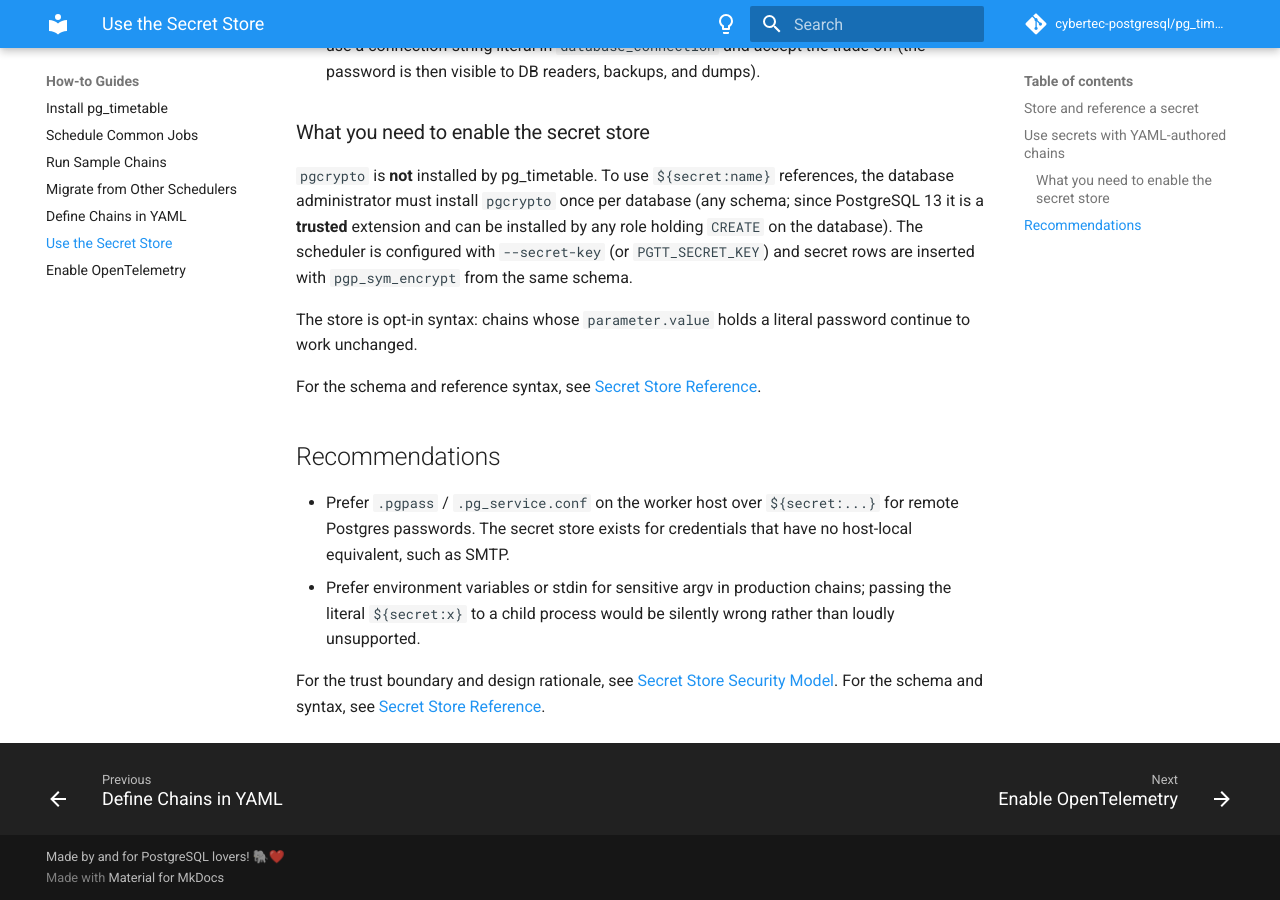
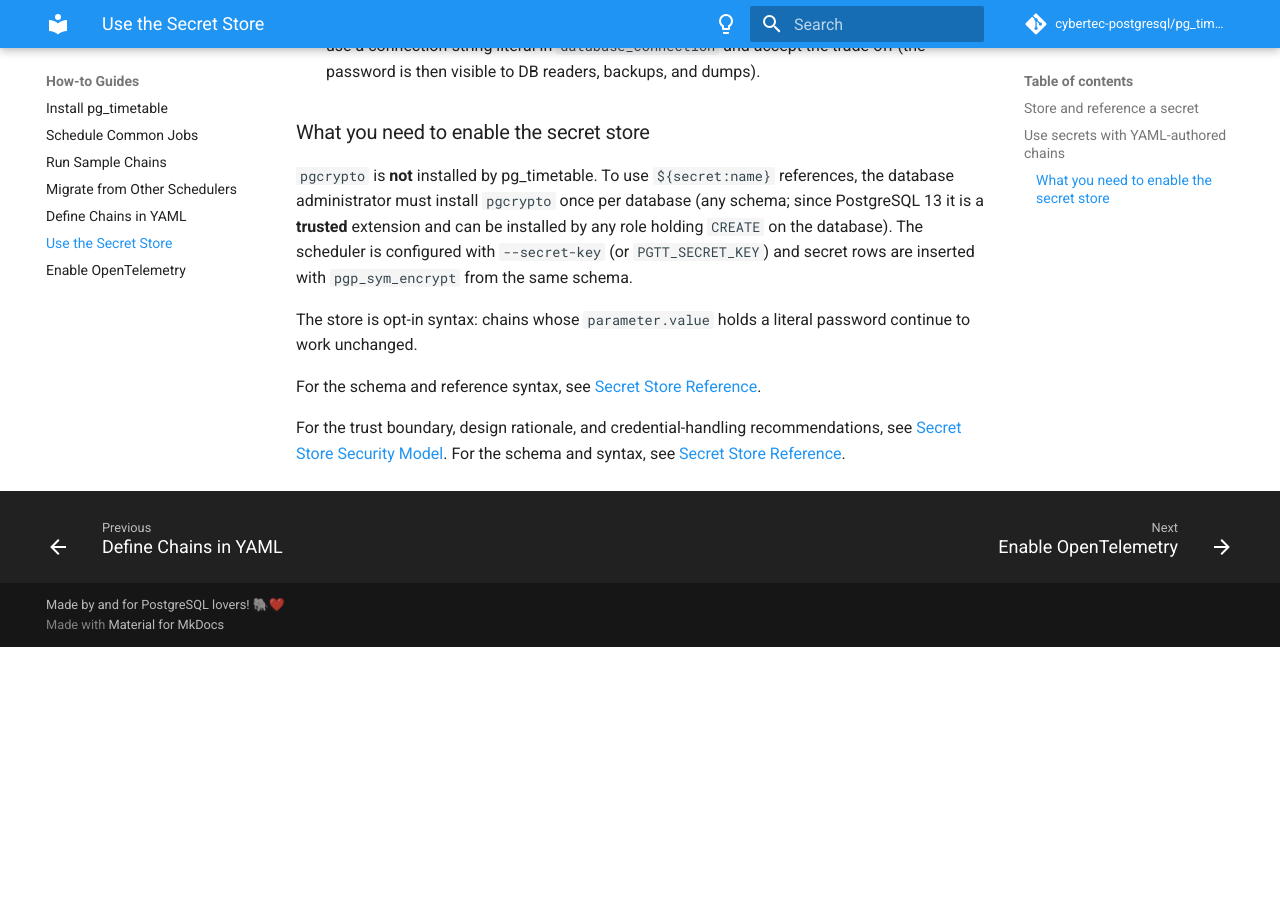
Before and after one commit to cybertec-postgresql/pg_timetable, an MkDocs documentation site: the page built from docs/how-to-use-secret-store.md, in a window 1280 px wide and 900 px high, scrolled down 1190 px. Built offline with MkDocs 1.6.1 and Material for MkDocs 9.7.7, drawn with Linux system fonts in a browser that asks for light colours; comment, search, counter and statistics services are not loaded; the version menu is left out; after the commit the page ends 1837 px from its top, so only the background shows below that.

Commit message:
docs: move secret-store Recommendations from how-to to explanation
'Recommendations' in how-to-use-secret-store.md was advisory/opinion
content (prefer X over Y, with rationale) — explanation-flavored
material embedded in a how-to guide. Relocate it into
explanation-secret-store-security-model.md as a 'Trade-offs Against
Alternatives' section, where opinion and comparison are the expected
mode, and replace it in the how-to with a link.

Audit finding P2 #3.7 (docs-diataxis-audit.md).

```diff
--- a/docs/how-to-use-secret-store.md
+++ b/docs/how-to-use-secret-store.md
@@ -60,13 +60,6 @@ password continue to work unchanged.
 
 For the schema and reference syntax, see [Secret Store Reference](secret_store.md).
 
-## Recommendations
-
-- Prefer `.pgpass` / `.pg_service.conf` on the worker host over `${secret:...}`
-  for remote Postgres passwords. The secret store exists for credentials that
-  have no host-local equivalent, such as SMTP.
-- Prefer environment variables or stdin for sensitive argv in production
-  chains; passing the literal `${secret:x}` to a child process would be
-  silently wrong rather than loudly unsupported.
-
-For the trust boundary and design rationale, see [Secret Store Security Model](explanation-secret-store-security-model.md). For the schema and syntax, see [Secret Store Reference](secret_store.md).
+For the trust boundary, design rationale, and credential-handling recommendations, see
+[Secret Store Security Model](explanation-secret-store-security-model.md). For the schema and
+syntax, see [Secret Store Reference](secret_store.md).
```
Also changed, not shown: docs/explanation-secret-store-security-model.md (+12 -0 lines).
